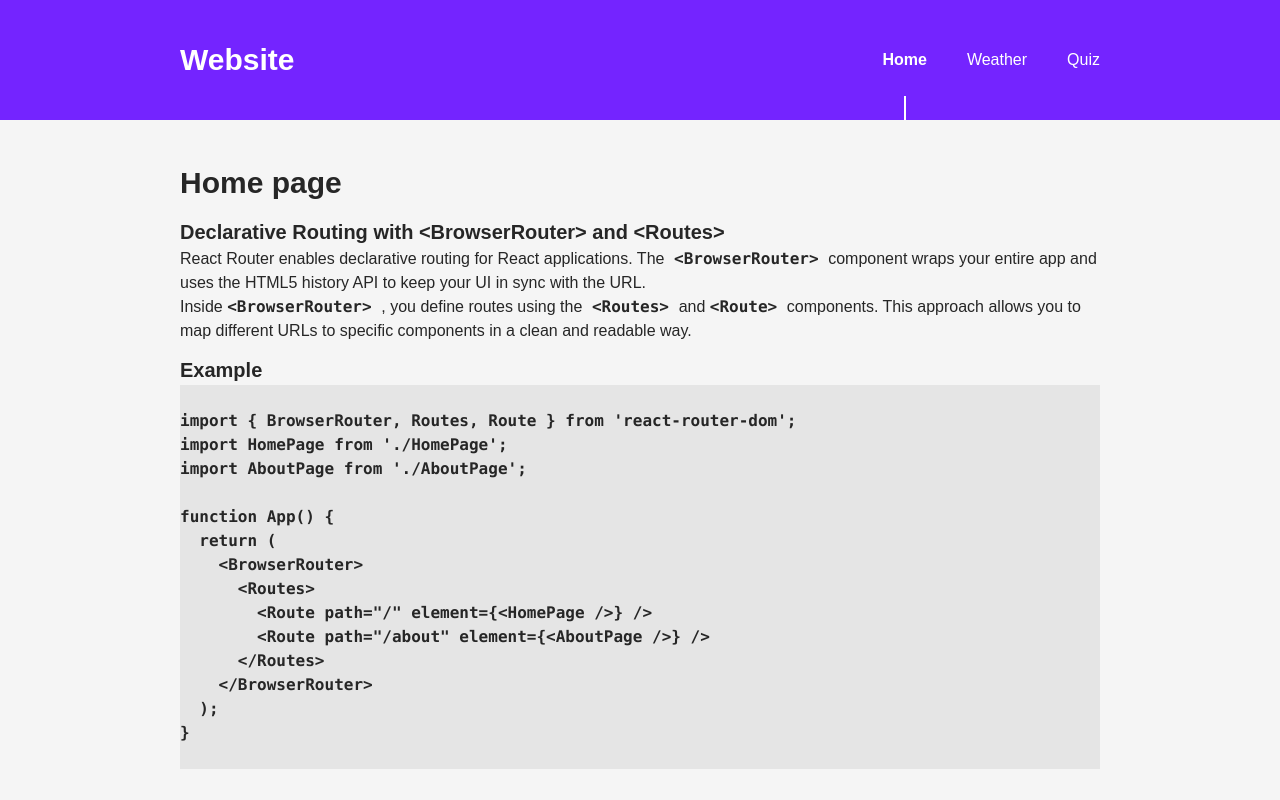
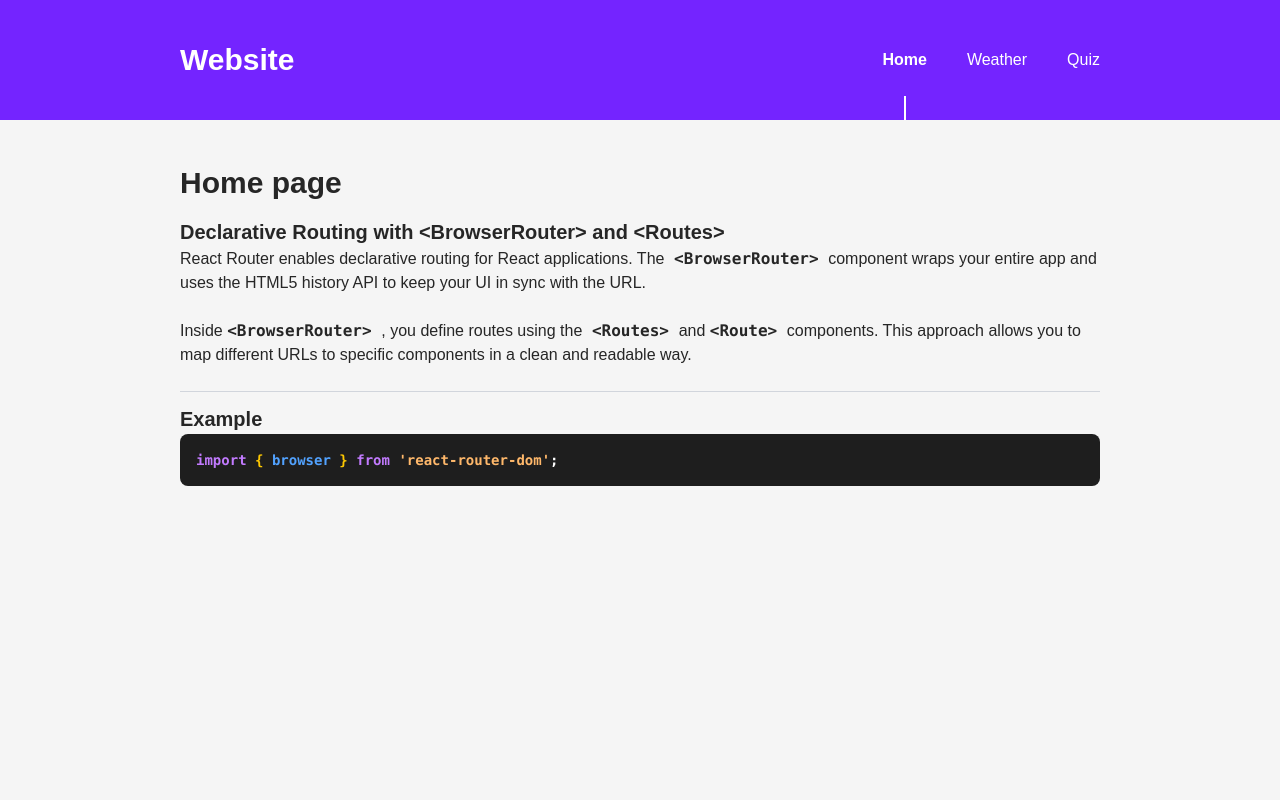
Before and after one commit to DanielG904/example, a React (Vite) app: page / in a window 1280 px wide. Built offline with nearby package versions, Linux system fonts and the light colour scheme; a web font is replaced by a local one.

Commit message:
update homepage styles - WIP

```diff
--- a/src/HomePage.jsx
+++ b/src/HomePage.jsx
@@ -19,6 +19,8 @@ export default function HomePage() {
         uses the HTML5 history API to keep your UI in sync with the URL.
       </p>
 
+      <br />
+
       <p>
         Inside <code> &lt;BrowserRouter&gt; </code>, you define routes using the
         <code> &lt;Routes&gt; </code> and <code> &lt;Route&gt; </code>{" "}
@@ -26,26 +28,25 @@ export default function HomePage() {
         components in a clean and readable way.
       </p>
 
+      <br />
+      <hr className="border-t border-gray-300" />
+
       <h2 className="mt-3">Example</h2>
-
-      <pre>
-        <code>{`
-import { BrowserRouter, Routes, Route } from 'react-router-dom';
-import HomePage from './HomePage';
-import AboutPage from './AboutPage';
-
-function App() {
-  return (
-    <BrowserRouter>
-      <Routes>
-        <Route path="/" element={<HomePage />} />
-        <Route path="/about" element={<AboutPage />} />
-      </Routes>
-    </BrowserRouter>
-  );
-}
-        `}</code>
-      </pre>
+      <div class=" bg-[#1e1e1e] text-sm font-mono rounded-lg p-4 overflow-x-auto">
+        <pre class="bg-[#1e1e1e]">
+          <code>
+            <span class="text-purple-400">import</span>{" "}
+            <span className="text-yellow-400">
+              {"{"} <span className="text-blue-400">browser</span> {"}"}{" "}
+            </span>
+            <span class="text-purple-400">from</span>{" "}
+            <span class="text-orange-300">
+              'react-router-dom'<span className="text-white">;</span>
+            </span>
+            <br />
+          </code>
+        </pre>
+      </div>
     </motion.div>
   );
 }
```
